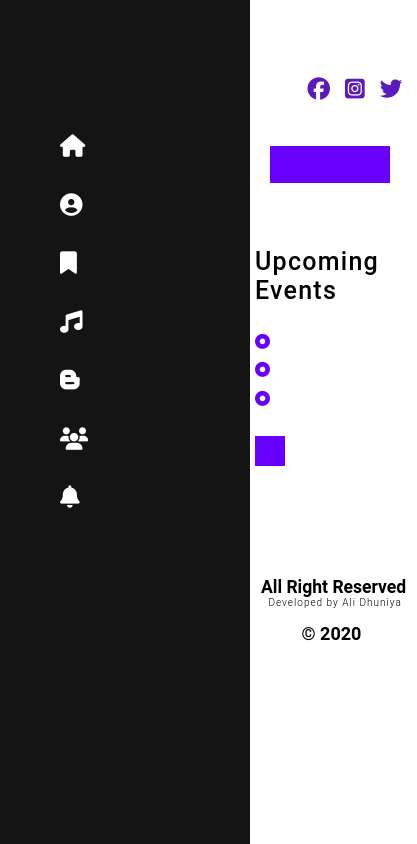
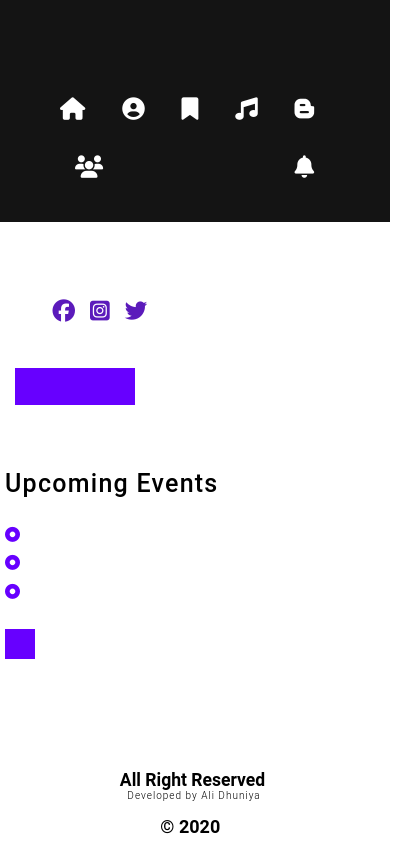
Before and after one commit to Alidhuniya/singerProfile-ReactJS-with-Contentful, a React (Create React App) app: page / in a window 390 px wide. Shown: the whole page, 417 px wide, since content can reach past the window. Built offline with nearby package versions, Linux system fonts and the light colour scheme; no server answers.

Commit message:
responsive home page added

```diff
--- a/src/sass/2-components/_sidebar.scss
+++ b/src/sass/2-components/_sidebar.scss
@@ -6,7 +6,18 @@
 	height: 100vh;
 	padding-top: 5rem;
 	padding-bottom: 5rem;
+
+	@media all and (max-width: 500px) {
+		height: auto;
+	}
+	@media all and (max-width: 700px) {
+		overflow-y: scroll;
+
+
+	}
 }
+
+
 
 .sidebar__block {
 }
@@ -52,6 +63,26 @@
 
 }
 
-@media all and (max-width: 700px) {
+@media all and (max-width: 600px) {
+	.sidebar {
+	width: 100%;
+	height: auto;
+	padding-top: 2.5rem;
+	padding-bottom: 2.5rem;
+	overflow: hidden;
+	}
 
+	.sidebar__menus {
+		display: flex;
+		flex-wrap: wrap;
+		justify-content: space-between;
+		flex-direction: row;
+		margin-top: 0.7rem;
+		padding-left: 4rem;
+		padding-right: 4rem;
+	}
+
+	.sidebar__menusLinks + .sidebar__menusLinks {
+		margin-left: 1rem;
+	}
 }
--- a/src/sass/2-components/_upcoming.scss
+++ b/src/sass/2-components/_upcoming.scss
@@ -43,3 +43,9 @@ color: #000000;
     color: #6700ff;
     margin-right: 0.5rem;
 }
+
+@media all and (max-width: 600px) {
+	.upcoming {
+		margin-left: 5px;
+	}
+}
--- a/src/sass/4-pages/home/_home.scss
+++ b/src/sass/4-pages/home/_home.scss
@@ -4,6 +4,10 @@
 
     @media all and (max-width: 720px) {
         grid-template-columns: 255px 1fr;
+    }
+
+    @media all and (max-width: 600px) {
+        grid-template-columns: 1fr;
     }
 }
 
```
